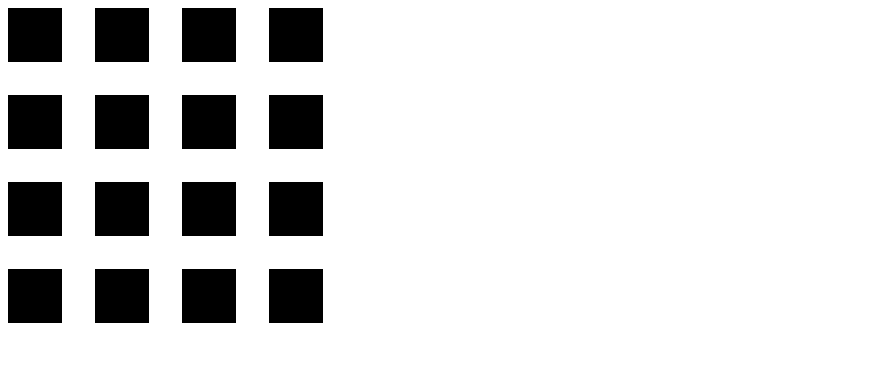
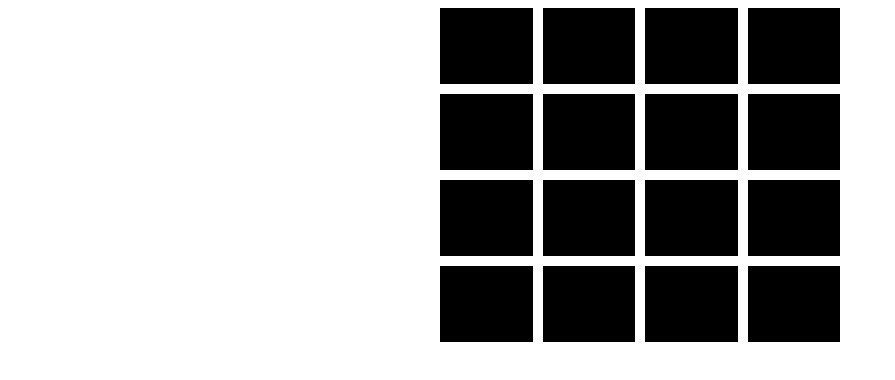
Before and after one commit to LUCA-DesComBes/memory, a website built with Vite: page index.html in a window 1280 px wide. Shown: the whole page, without its empty margins (0-895 px from the left). Built offline with nearby package versions, Linux system fonts and the light colour scheme.

Commit message:
change card

```diff
--- a/index.html
+++ b/index.html
@@ -1,29 +1,30 @@
-<!doctype html>
-<html lang="en">
-  <head>
-    <meta charset="UTF-8" />
-    <link rel="icon" type="image/svg+xml" href="/vite.svg" />
-    <meta name="viewport" content="width=device-width, initial-scale=1.0" />
-    <link rel="stylesheet" href="style.css">
-    <title>Memory</title>
-  </head>
-  <body>
-    <div data-key=""><p>1</p></div>
-    <div><p>5</p></div>
-    <div><p>1</p></div>
-    <div><p>5</p></div>
-    <div><p>2</p></div>
-    <div><p>6</p></div>
-    <div><p>2</p></div>
-    <div><p>6</p></div>
-    <div><p>3</p></div>
-    <div><p>7</p></div>
-    <div><p>3</p></div>
-    <div><p>7</p></div>
-    <div><p>4</p></div>
-    <div><p>8</p></div>
-    <div><p>4</p></div>
-    <div><p>8</p></div>
-  </body>
-  <script src="/main.js"></script>
+<!DOCTYPE html>
+<html lang="fr-fr">
+<head>
+  <link rel="stylesheet" type="text/css" href="style.css">
+  <title>Memory.JS</title>
+</head>
+<body>
+  <div class="grid">
+    <div class="card" data-number="1">1</div>
+    <div class="card" data-number="2">2</div>
+    <div class="card" data-number="3">3</div>
+    <div class="card" data-number="4">4</div>
+    <div class="card" data-number="5">5</div>
+    <div class="card" data-number="6">6</div>
+    <div class="card" data-number="7">7</div>
+    <div class="card" data-number="8">8</div>
+    <div class="card" data-number="1">1</div>
+    <div class="card" data-number="2">2</div>
+    <div class="card" data-number="3">3</div>
+    <div class="card" data-number="4">4</div>
+    <div class="card" data-number="5">5</div>
+    <div class="card" data-number="6">6</div>
+    <div class="card" data-number="7">7</div>
+    <div class="card" data-number="8">8</div>
+  </div>
+
+
+</body>
+<script src="main.js"></script>
 </html>
--- a/main.js
+++ b/main.js
@@ -1,10 +1,47 @@
-let card = document.querySelectorAll('div');
-card = addEventListener("click", () => {
-  console.log('clicker')
-})
-let game_returned = 0;
-let user_returned = 0;
+const cards = document.querySelectorAll('.card');
+let flippedCards = [];
+let matchedCards = [];
+//on boucle dans une function pour ecouter le click
+cards.forEach(card => {
+  card.addEventListener('click', flipCard);
+});
+//fonction pour faire le retournement de cartes
+function flipCard() {
+  if (flippedCards.length < 2 && !this.classList.contains('flipped') && !matchedCards.includes(this)) {
+    this.classList.add('flipped');
+    flippedCards.push(this);
 
-if(user_returned < 2) {
+    if (flippedCards.length === 2) {
+      setTimeout(checkMatch, 1000);
+    }
+  }
+}
+//fonction pour pour voir si toutes les cartes sont retouner
+function checkMatch() {
+  const [card1, card2] = flippedCards;
+  const number1 = card1.dataset.number;
+  const number2 = card2.dataset.number;
 
+  if (number1 === number2) {
+    matchedCards.push(card1, card2);
+    flippedCards = [];
+
+    if (matchedCards.length === cards.length) {
+      setTimeout(() => {
+        alert('Felicitations ! Vous avez trouver toutes les paires.');
+      }, 500);
+    }
+  } else {
+    flippedCards.forEach(cardess => {
+      cardess.classList.remove('flipped');
+    });
+    flippedCards = [];
+  }
 }
+// Mélange des cartes avec une boucle while mais ca marche pas
+(function shuffleCard() {
+  cards.forEach(card => {
+    let random = Math.floor(Math.random() * 16);
+    card.style.order = random;
+  });
+}());
--- a/style.css
+++ b/style.css
@@ -1,20 +1,23 @@
-body {
+.grid {
   display: grid;
-  gap: 7px;
-  grid: repeat(4, 80px) / auto-flow 80px;
-  font-size: 25px;
+  grid-template-columns: repeat(4, 1fr);
+  grid-gap: 10px;
+  width: 400px;
+  margin: 0 auto;
+}
+
+.card {
+  background-color: #000;
+  color: black;
+  font-size: 31px;
+  text-align: center;
+  cursor: pointer;
+  padding: 20px;
   font-family: Arial, Helvetica, sans-serif;
+  font-weight: 900;
 }
-div {
-  height: 50px;
-  width: 50px;
-  background-color: rgb(0, 0, 0);
-  border: black 2px solid;
+
+.flipped {
+  background-color: transparent;
+  transition: background-color 0.8s ease;
 }
-p {
-  padding: 0px 20px 20px 20px;
-}
-div:active {
-  transition: background-color 0.8s ease;
-  background-color: transparent;
-}
```
